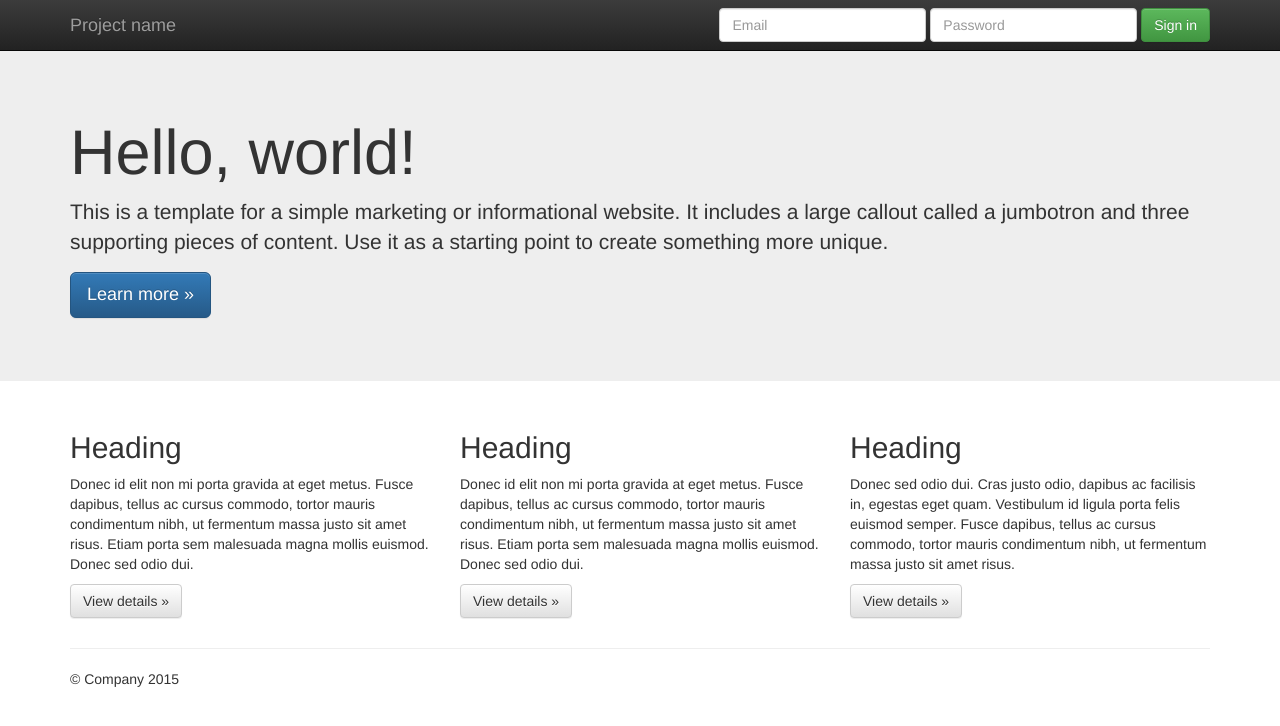
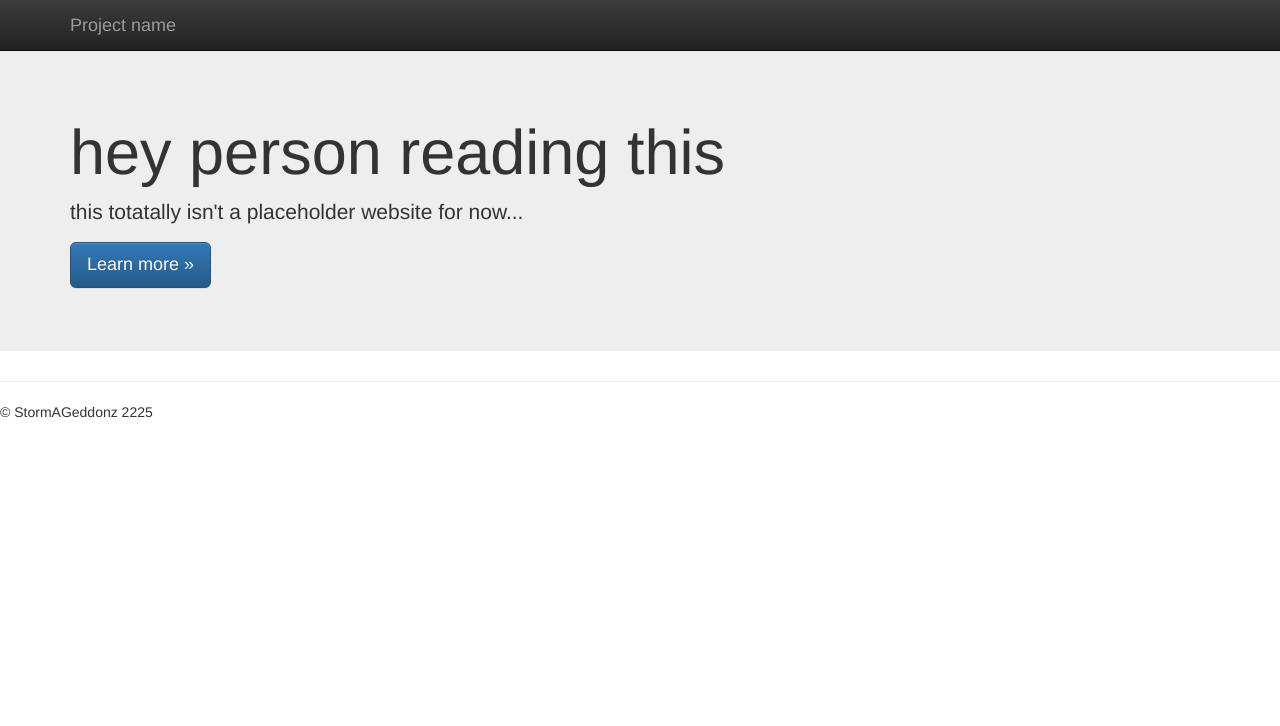
Before and after one commit to StormAGeddonz/stormageddonz.github.io, a plain HTML site: page index.html in a window 1280 px wide. Drawn offline with nearby package versions, Linux system fonts and the light colour scheme; files whose address does not match are found by name.

Commit message:
Update index.html

```diff
--- a/index.html
+++ b/index.html
@@ -6,7 +6,7 @@
     <head>
         <meta charset="utf-8">
         <meta http-equiv="X-UA-Compatible" content="IE=edge,chrome=1">
-        <title></title>
+        <title>Storm's Dwelling</title>
         <meta name="description" content="">
         <meta name="viewport" content="width=device-width, initial-scale=1">
         <link rel="apple-touch-icon" href="apple-touch-icon.png">
@@ -38,53 +38,23 @@
           </button>
           <a class="navbar-brand" href="#">Project name</a>
         </div>
-        <div id="navbar" class="navbar-collapse collapse">
-          <form class="navbar-form navbar-right" role="form">
-            <div class="form-group">
-              <input type="text" placeholder="Email" class="form-control">
-            </div>
-            <div class="form-group">
-              <input type="password" placeholder="Password" class="form-control">
-            </div>
-            <button type="submit" class="btn btn-success">Sign in</button>
-          </form>
-        </div><!--/.navbar-collapse -->
       </div>
     </nav>
 
     <!-- Main jumbotron for a primary marketing message or call to action -->
     <div class="jumbotron">
       <div class="container">
-        <h1>Hello, world!</h1>
-        <p>This is a template for a simple marketing or informational website. It includes a large callout called a jumbotron and three supporting pieces of content. Use it as a starting point to create something more unique.</p>
+        <h1>hey person reading this</h1>
+        <p>this totatally isn't a placeholder website for now...</p>
         <p><a class="btn btn-primary btn-lg" href="#" role="button">Learn more &raquo;</a></p>
       </div>
     </div>
 
-    <div class="container">
-      <!-- Example row of columns -->
-      <div class="row">
-        <div class="col-md-4">
-          <h2>Heading</h2>
-          <p>Donec id elit non mi porta gravida at eget metus. Fusce dapibus, tellus ac cursus commodo, tortor mauris condimentum nibh, ut fermentum massa justo sit amet risus. Etiam porta sem malesuada magna mollis euismod. Donec sed odio dui. </p>
-          <p><a class="btn btn-default" href="#" role="button">View details &raquo;</a></p>
-        </div>
-        <div class="col-md-4">
-          <h2>Heading</h2>
-          <p>Donec id elit non mi porta gravida at eget metus. Fusce dapibus, tellus ac cursus commodo, tortor mauris condimentum nibh, ut fermentum massa justo sit amet risus. Etiam porta sem malesuada magna mollis euismod. Donec sed odio dui. </p>
-          <p><a class="btn btn-default" href="#" role="button">View details &raquo;</a></p>
-       </div>
-        <div class="col-md-4">
-          <h2>Heading</h2>
-          <p>Donec sed odio dui. Cras justo odio, dapibus ac facilisis in, egestas eget quam. Vestibulum id ligula porta felis euismod semper. Fusce dapibus, tellus ac cursus commodo, tortor mauris condimentum nibh, ut fermentum massa justo sit amet risus.</p>
-          <p><a class="btn btn-default" href="#" role="button">View details &raquo;</a></p>
-        </div>
-      </div>
 
       <hr>
 
       <footer>
-        <p>&copy; Company 2015</p>
+        <p>&copy; StormAGeddonz 2225</p>
       </footer>
     </div> <!-- /container -->        <script src="//ajax.googleapis.com/ajax/libs/jquery/1.11.2/jquery.min.js"></script>
         <script>window.jQuery || document.write('<script src="js/vendor/jquery-1.11.2.min.js"><\/script>')</script>
```
